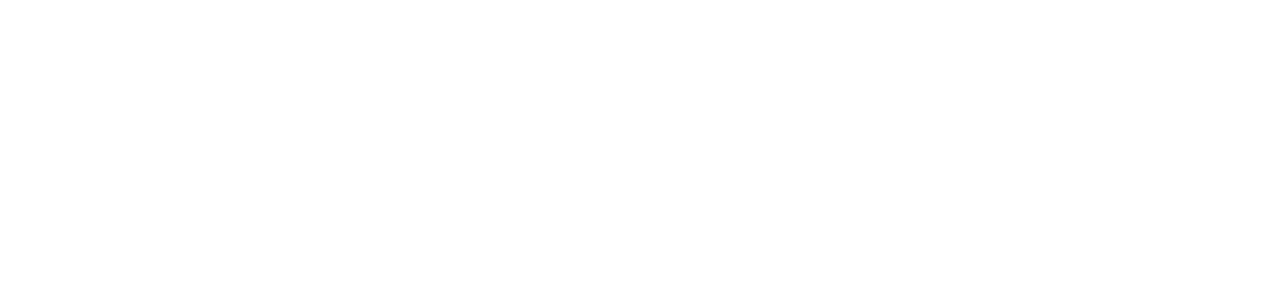
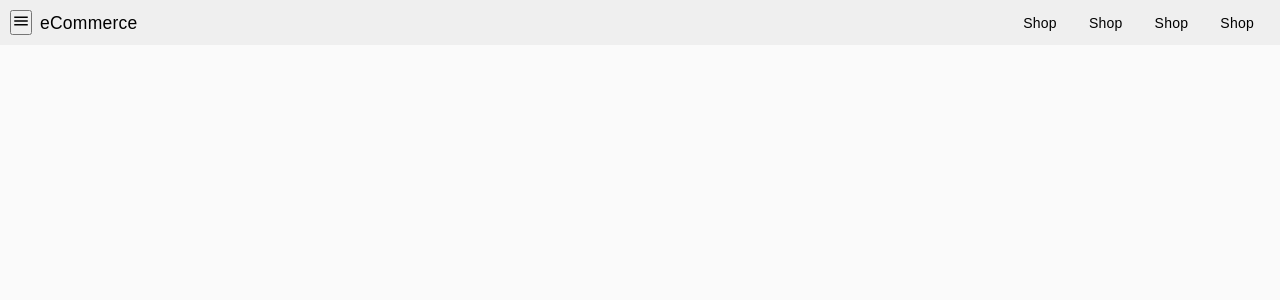
Before and after one commit to Simply-huMAN/ecommerce, an Angular app in the folder ui/: page / in a window 1280 px wide. Shown: the top 300 px of the page. Built offline with nearby package versions, Linux system fonts and the light colour scheme; a web font is replaced by a local one.

Commit message:
Remove mat-drawer from Dashboard component and add it in App component, Add shop component with product listing and styling

```diff
--- a/ui/src/app/app.component.css
+++ b/ui/src/app/app.component.css
@@ -1,7 +1,66 @@
 @import url('https://fonts.googleapis.com/css2?family=Finlandica:wght@400..700&display=swap');
 *{
-  margin: 0;
-  padding: 0;
   box-sizing: border-box;
   font-family: 'Finlandica', sans-serif;
 }
+
+.header-section{
+  display: flex;
+  justify-content: space-between;
+  align-items: center;
+  padding: 10px;
+  background: #efefef;
+}
+
+.header-brand-section{
+  display: flex;
+  justify-content: center;
+  align-items: center;
+}
+
+.header-brand-section span{
+  font-weight: 500;
+  margin: 0 0.5rem;
+  font-size: 1.25em;
+}
+
+.header-links-section{
+  display: flex;
+  justify-content: space-evenly;
+  align-items: center;
+}
+
+.drawer-container{
+  height: 100vh;
+}
+
+.list-item{
+  margin: 0 1rem;
+  list-style: none;
+  /* background-color: #126ae5; */
+}
+
+.active {
+  font-weight: bold;
+  text-decoration: underline;
+  color: #007bff;
+}
+
+a {
+  display: flex;
+  justify-content: space-between;
+  align-items: center;
+  color: black;
+  text-decoration: none;
+}
+
+a:hover{
+  color: #007bff;
+  transition: all 0.2s ease-in-out;
+}
+
+@media (max-width: 768px) {
+  .header-links-section{
+    display: none;
+  }
+}
--- a/ui/src/app/app.component.html
+++ b/ui/src/app/app.component.html
@@ -1 +1,30 @@
-<router-outlet />
+<div class="header-section">
+    <div class="header-brand-section">
+        <button (click)="toggleDrawer()"><img src="./././assets/menu_24dp.svg" height="18" width="18" alt="menu icon"></button>
+        <span>eCommerce</span>
+    </div>
+
+    <ul class="header-links-section">
+        <li class="list-item"><a routeLink="overview">Shop</a></li>
+        <li class="list-item"><a routeLink="overview">Shop</a></li>
+        <li class="list-item"><a routeLink="overview">Shop</a></li>
+        <li class="list-item"><a routeLink="overview">Shop</a></li>
+    </ul>
+</div>
+
+<mat-drawer-container class="drawer-container">
+    <mat-drawer mode="over" [opened]="isOpen" class="drawer-section">
+        <mat-nav-list>
+            <a mat-list-item routerLink="/overview" routerLinkActive="active"><img src="./././assets/person_24dp.svg" height="20" width="20" alt="overview icon"> Overview</a>
+            <a mat-list-item routerLink="/profile" routerLinkActive="active"><img src="./././assets/person_24dp.svg" height="20" width="20" alt="profile icon"> Profile</a>
+            <a mat-list-item routerLink="/account" routerLinkActive="active"><img src="./././assets/group_24dp.svg" height="20" width="20" alt="account icon"> Account</a>
+            <a mat-list-item routerLink="/purchase-history" routerLinkActive="active"><img src="./././assets/local_mall_24dp.svg" height="20" width="20" alt="history icon"> Purchase History</a>
+            <a mat-list-item routerLink="/settings" routerLinkActive="active"><img src="./././assets/settings_24dp.svg" height="20" width="20" alt="settings icon"> Settings</a>
+            <a mat-list-item routerLink="/security" routerLinkActive="active"><img src="./././assets/security_24dp.svg" height="20" width="20" alt="security icon"> Security</a>
+        </mat-nav-list>
+    </mat-drawer>
+
+    <mat-drawer-content>
+        <router-outlet></router-outlet>
+    </mat-drawer-content>
+</mat-drawer-container>
--- a/ui/src/app/app.component.ts
+++ b/ui/src/app/app.component.ts
@@ -1,13 +1,22 @@
 import { Component } from '@angular/core';
+import {MatSidenavModule} from '@angular/material/sidenav';
+import { MatListModule } from '@angular/material/list';
 import { RouterOutlet } from '@angular/router';
 
 @Component({
   selector: 'app-root',
   standalone: true,
-  imports: [RouterOutlet],
+  imports: [RouterOutlet, MatSidenavModule, MatListModule],
   templateUrl: './app.component.html',
   styleUrl: './app.component.css'
 })
 export class AppComponent {
   title = 'ui';
+  isOpen: boolean = false;
+
+  toggleDrawer(){
+    console.log(`toggleDrawer before-state: ${this.isOpen}`);
+    this.isOpen = !this.isOpen;
+    console.log(`toggleDrawer after-state: ${this.isOpen}\n\n`);
+  }
 }
--- a/ui/src/app/app.routes.ts
+++ b/ui/src/app/app.routes.ts
@@ -6,6 +6,7 @@ import { ProfileComponent } from './component/profile/profile.component';
 import { SettingsComponent } from './component/settings/settings.component';
 import { OverviewComponent } from './component/overview/overview.component';
 import { LoginComponent } from './component/login/login.component';
+import { ShopComponent } from './component/shop/shop.component';
 
 export const routes: Routes = [
   { path: 'register', component: RegistrationComponent },
@@ -21,4 +22,8 @@ export const routes: Routes = [
     ]
   },
   { path: 'products', component: ProductsComponent },
+  { path: 'overview', component: OverviewComponent },
+  { path: 'profile', component: ProfileComponent },
+  { path: 'settings', component: SettingsComponent },
+  { path: 'shop', component: ShopComponent }
 ];
--- /dev/null
+++ b/ui/src/app/class/Product.ts
@@ -0,0 +1,15 @@
+export class Product {
+    productName: string;
+    productDescription: string;
+    productPrice: number;
+    productQuantity: number;
+    productCategory: string;
+
+    constructor(productName: string, productDescription: string, productPrice: number, productQuantity: number, productCategory: string){
+        this.productName = productName;
+        this.productDescription = productDescription;
+        this.productPrice = productPrice;
+        this.productQuantity = productQuantity;
+        this.productCategory = productCategory;
+    }
+}
--- a/ui/src/app/component/dashboard/dashboard.component.html
+++ b/ui/src/app/component/dashboard/dashboard.component.html
@@ -1,5 +1,5 @@
-<div>
-    <mat-drawer-container class="container">
+<!-- <div> -->
+    <!-- <mat-drawer-container class="container">
         <mat-drawer mode="over" [opened]="isOpen" class="drawer-section">
             <mat-nav-list>
                 <a mat-list-item routerLink="/overview" routerLinkActive="active"><img src="./././assets/person_24dp.svg" height="20" width="20" alt="overview icon"> Overview</a>
@@ -12,8 +12,8 @@
         </mat-drawer>
 
         <mat-drawer-content>
-            <button (click)="toggleDrawer()"><img src="./././assets/chevron_right_24dp.svg" height="15" width="15" alt="arrow"></button>
+            <button (click)="toggleDrawer()"><img src="./././assets/menu_24dp.svg" height="15" width="15" alt="arrow"></button>
             <router-outlet></router-outlet>
         </mat-drawer-content>
-    </mat-drawer-container>
-</div>
+    </mat-drawer-container> -->
+<!-- </div> -->
--- a/ui/src/app/component/profile/profile.component.css
+++ b/ui/src/app/component/profile/profile.component.css
@@ -30,8 +30,8 @@
 
 .user-info-field{
     /* flex: 0 0 48%; */
-    margin: 10px 5px;
-    width: 45%;
+    margin: 10px 1%;
+    width: 48%;
     /* width: 95%; */
     /* background-color: #d7d7d7; */
     background-color: #efefef;
@@ -44,5 +44,6 @@
     .user-info-field{
         /* flex: 0 0 90%; */
         width: 90%;
+        /* margin: 10px 4%; */
     }
 }
--- /dev/null
+++ b/ui/src/app/component/shop/shop.component.css
@@ -0,0 +1,17 @@
+.product-card-container{
+    display: flex;
+    flex-wrap: wrap;
+    background: red;
+}
+
+.product-card{
+    display: flex;
+    align-items: center;
+    width: 23%;
+    margin: 1rem 1%;
+
+}
+
+button{
+    margin: 0 0.2rem;
+}
--- /dev/null
+++ b/ui/src/app/component/shop/shop.component.html
@@ -0,0 +1,19 @@
+<div class="container">
+    <div class="product-card-container">
+        <mat-card *ngFor="let product of products" class="product-card">
+            <mat-card-header>
+                <mat-card-title>{{product.productName}}</mat-card-title>
+                <mat-card-subtitle>{{product.productCategory}}</mat-card-subtitle>
+            </mat-card-header>
+
+            <mat-card-content>
+                <img src="https://www.shutterstock.com/image-photo/laptop-notebook-isolated-on-transparent-600nw-2440529333.jpg" alt="product image" width="200">
+            </mat-card-content>
+
+            <mat-card-actions>
+                <button mat-raised-button color="primary">Buy</button>
+                <button mat-raised-button color="primary">Add to Cart</button>
+            </mat-card-actions>
+        </mat-card>
+    </div>
+</div>
--- /dev/null
+++ b/ui/src/app/component/shop/shop.component.ts
@@ -0,0 +1,35 @@
+import { Component } from '@angular/core';
+import { Product } from '../../class/Product';
+import { CommonModule } from '@angular/common';
+import { MatCardModule } from '@angular/material/card';
+import { MatButtonModule } from '@angular/material/button';
+
+@Component({
+  selector: 'app-shop',
+  standalone: true,
+  imports: [CommonModule, MatCardModule, MatButtonModule],
+  templateUrl: './shop.component.html',
+  styleUrl: './shop.component.css'
+})
+export class ShopComponent {
+  products: Product[] = [];
+
+  constructor(){
+    this.products = [
+      new Product("Laptop 13 Inch", "This is a gaming laptop", 88500, 12, "ELECTRONICS"),
+      new Product("Laptop 13 Inch", "This is a gaming laptop", 88500, 12, "ELECTRONICS"),
+      new Product("Laptop 13 Inch", "This is a gaming laptop", 88500, 12, "ELECTRONICS"),
+      new Product("Laptop 13 Inch", "This is a gaming laptop", 88500, 12, "ELECTRONICS"),
+      new Product("Laptop 13 Inch", "This is a gaming laptop", 88500, 12, "ELECTRONICS"),
+      new Product("Laptop 13 Inch", "This is a gaming laptop", 88500, 12, "ELECTRONICS"),
+      new Product("Laptop 13 Inch", "This is a gaming laptop", 88500, 12, "ELECTRONICS"),
+      new Product("Laptop 13 Inch", "This is a gaming laptop", 88500, 12, "ELECTRONICS"),
+      new Product("Laptop 13 Inch", "This is a gaming laptop", 88500, 12, "ELECTRONICS"),
+      new Product("Laptop 13 Inch", "This is a gaming laptop", 88500, 12, "ELECTRONICS"),
+      new Product("Laptop 13 Inch", "This is a gaming laptop", 88500, 12, "ELECTRONICS"),
+      new Product("Laptop 13 Inch", "This is a gaming laptop", 88500, 12, "ELECTRONICS"),
+      new Product("Laptop 13 Inch", "This is a gaming laptop", 88500, 12, "ELECTRONICS")
+    ];
+
+  }
+}
--- a/ui/src/styles.css
+++ b/ui/src/styles.css
@@ -26,6 +26,7 @@ a{
 .container{
     max-width: 1000px;
     margin: 0 auto;
+    /* padding: 1rem 0; */
 }
 
 .medium-card{
```
Also changed, not shown: ui/src/assets/menu_24dp.svg (added), 1 other file (tests, documents, lock files or other folders).
